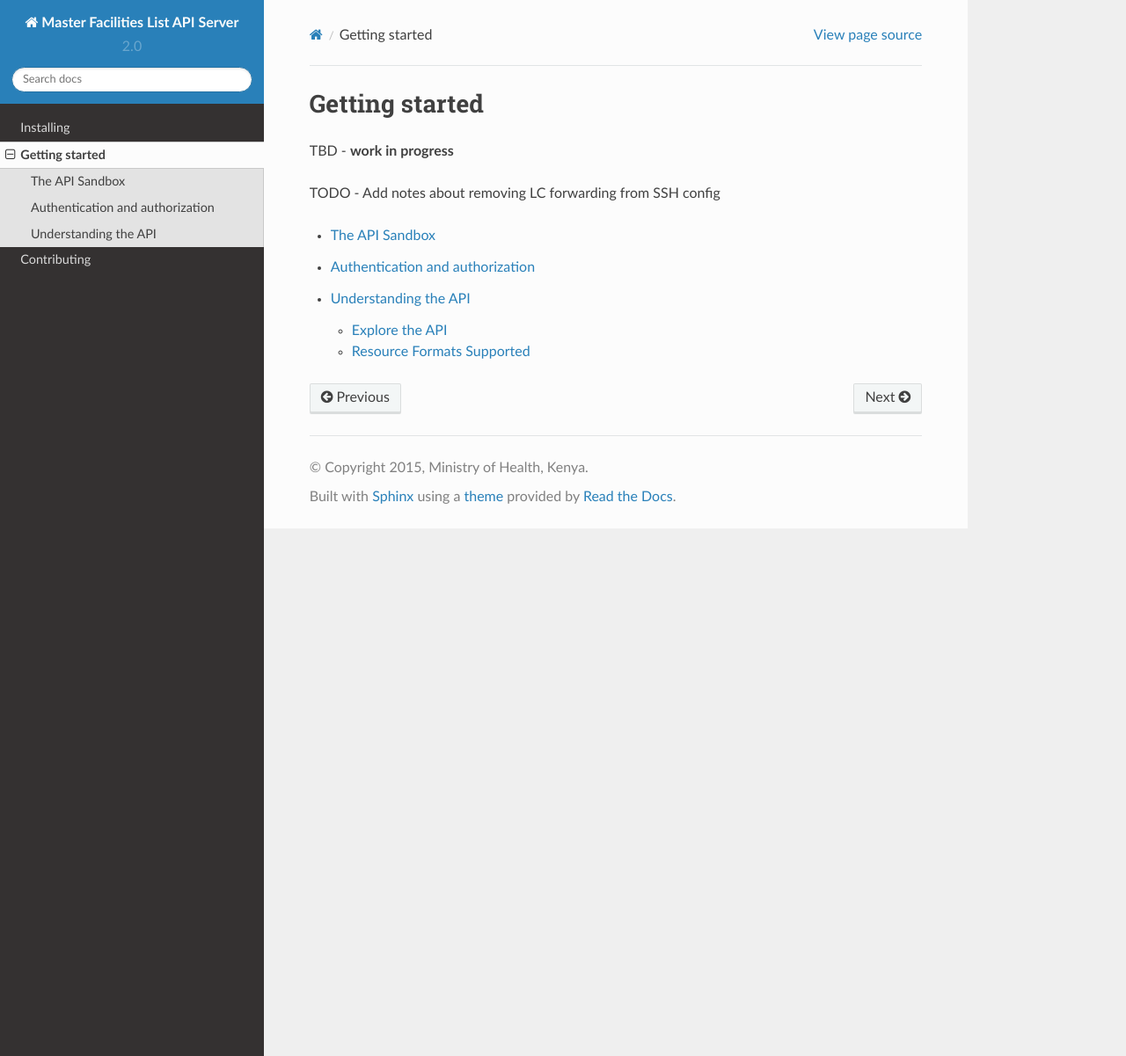
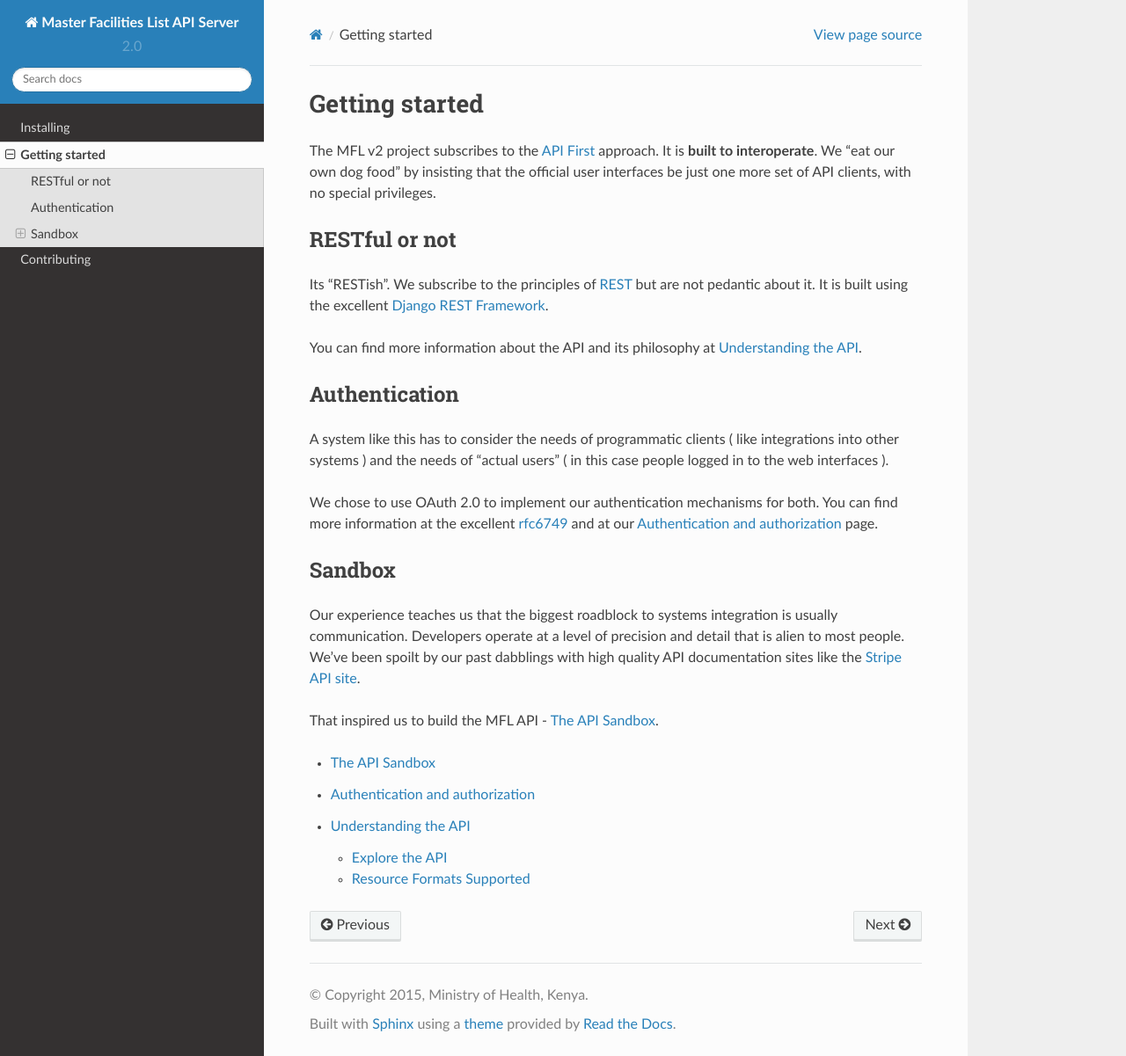
Before and after one commit to MasterFacilityList/mfl_api, a Sphinx documentation site: the page built from docs/getting_started/index.rst, in a window 1280 px wide and 1201 px high. Shown: the whole window at 88% size. Built offline with Sphinx 7.4.7 and the Read the Docs theme 2.0.0, drawn with Linux system fonts in a browser that asks for light colours.

Commit message:
Added getting started index page

```diff
--- a/docs/getting_started/api.rst
+++ b/docs/getting_started/api.rst
@@ -1,6 +1,10 @@
 Understanding the API
 ============================
 TBD - **everything here is work in progress**
+
+TODO - API root and metadata
+
+TODO - Plagiarize chomba ( connecting etc )
 
 Explore the API
 -----------------
--- a/docs/getting_started/index.rst
+++ b/docs/getting_started/index.rst
@@ -1,10 +1,46 @@
 Getting started
 =================
-TBD - **work in progress**
 
+The MFL v2 project subscribes to the `API First`_ approach. It is **built to
+interoperate**. We "eat our own dog food" by insisting that the official
+user interfaces be just one more set of API clients, with no special
+privileges.
 
-TODO - Add notes about removing LC forwarding from SSH config
+.. _`API First`: http://www.api-first.com/
 
+RESTful or not
+----------------
+Its "RESTish". We subscribe to the principles of `REST`_ but are not
+pedantic about it. It is built using the excellent `Django REST Framework`_.
+
+.. _`REST`: http://en.wikipedia.org/wiki/Representational_state_transfer
+.. _`Django REST Framework`: http://www.django-rest-framework.org/
+
+You can find more information about the API and its philosophy at
+:doc:`api`.
+
+Authentication
+-----------------
+A system like this has to consider the needs of programmatic clients
+( like integrations into other systems ) and the needs of "actual users"
+( in this case people logged in to the web interfaces ).
+
+We chose to use OAuth 2.0 to implement our authentication mechanisms
+for both. You can find more information at the excellent `rfc6749`_ and
+at our :doc:`authentication` page.
+
+.. _`rfc6749`: https://tools.ietf.org/html/rfc6749
+
+Sandbox
+----------
+Our experience teaches us that the biggest roadblock to systems integration
+is usually communication. Developers operate at a level of precision and
+detail that is alien to most people. We've been spoilt by our past dabblings
+with high quality API documentation sites like the `Stripe API site`_.
+
+That inspired us to build the MFL API -  :doc:`sandbox`.
+
+.. _`Stripe API site`: https://stripe.com/docs/api
 
 .. toctree::
     :maxdepth: 2
--- a/docs/installing/developer_install.rst
+++ b/docs/installing/developer_install.rst
@@ -2,6 +2,7 @@ Installing for development
 ============================
 TBD - **everything here is work in progress**
 
+TODO - Add notes about removing LC forwarding from SSH config
 
 
 Getting started
--- a/docs/installing/index.rst
+++ b/docs/installing/index.rst
@@ -58,12 +58,10 @@ can get them at once with:
     sudo apt-get build-dep python-shapely python-gdal python-numpy
     cython python-psycopg2
 
-You can find more informationa at :doc:`developer_install`.
+You can find more information at :doc:`developer_install`.
 
 .. _virtualenv: https://virtualenv.pypa.io/en/latest/
 
-Related Links
---------------
 
 .. toctree::
     :maxdepth: 2
```
